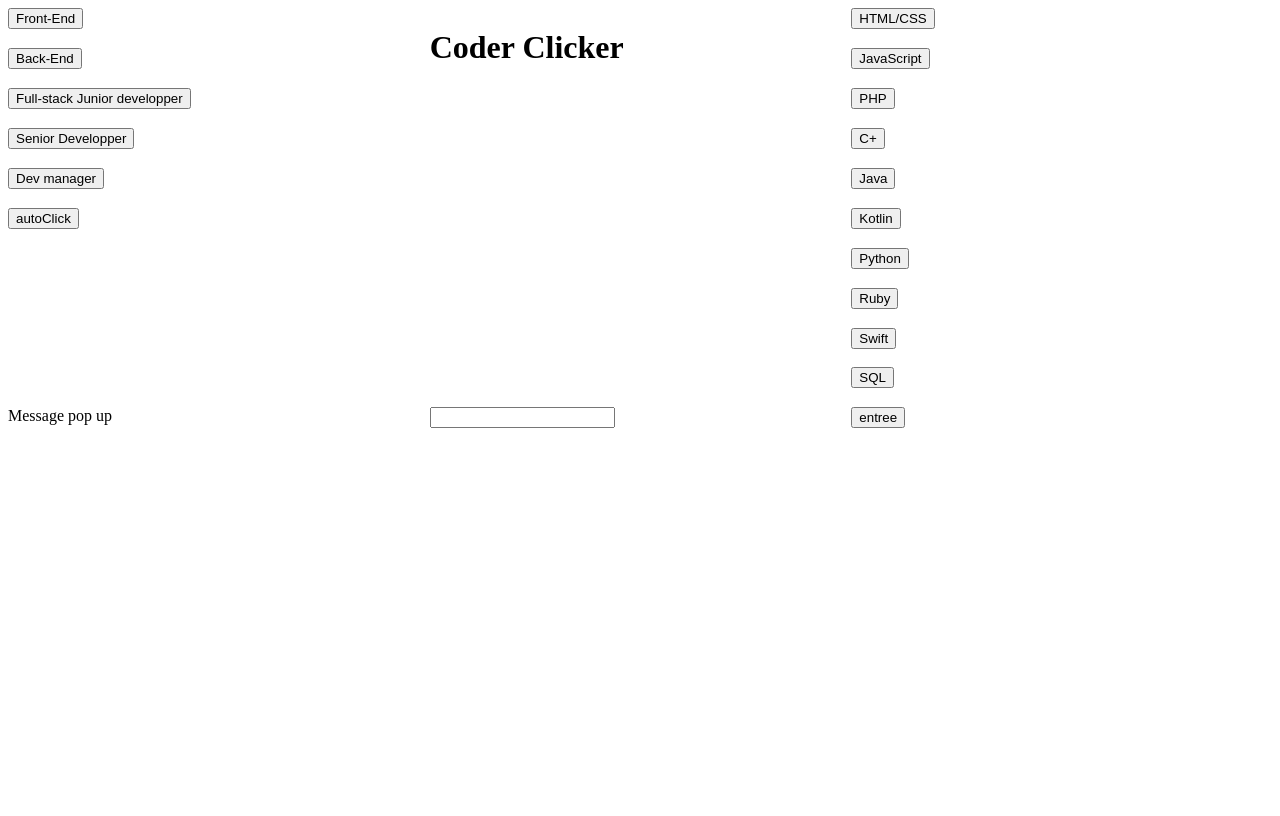
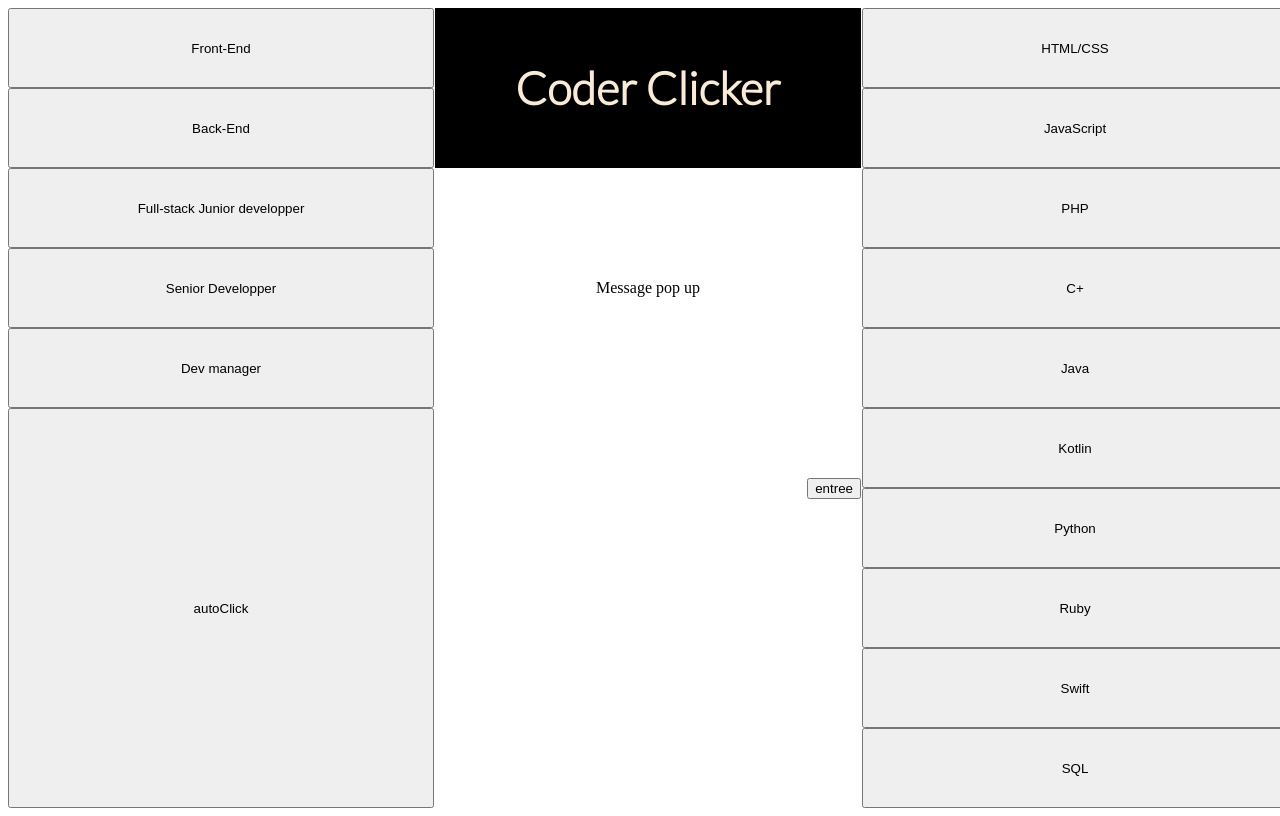
Before and after one commit to JilaniN/CookieClicker, a plain HTML site: page index.html in a window 1280 px wide. Drawn offline with Linux system fonts and the light colour scheme.

Commit message:
update html

```diff
--- a/index.html
+++ b/index.html
@@ -70,9 +70,9 @@
             <label for="uname" id="messPopUp">Message pop up </label>
         </div>
         <div class="div20">
-             <input type="text" id="score"></div>
+             <a type="text" id="score"></a>
         <div class="div21">
-            <button type="button" id="entree">entree</button> </div>
+            <button type="button" id="entree" onclick="incrementScore()">entree</button> </div>
         </div>
 
         <script src="script.js"></script>
--- a/script.js
+++ b/script.js
@@ -1,9 +1,5 @@
 const elements = {
-    score: 0,
     displayScore: null,
-    multiplier: null,
-    coffee: null,
-    autoClick: null,
 }
 
 const click = {
@@ -11,10 +7,9 @@ const click = {
 }
 
 // Lier les elements aux id
-elements.score = document.querySelector('#score');
 elements.multiplier = document.querySelector('#multiplier');
 elements.coffee = document.querySelector('#coffee');
-elements.displayScore = document.querySelector('#displayScore')
+elements.displayScore = document.querySelector('#score')
 
 // Affiche le bouton Score
 
--- a/style.css
+++ b/style.css
@@ -1,9 +1,13 @@
+
+
 .parent {
     display: grid;
     grid-template-columns: repeat(3, 1fr);
     grid-template-rows: repeat(10, 1fr);
     grid-column-gap: 1px;
     grid-row-gap: 0px;
+    width: 100vw;
+    height: 100vh;
     }
 
     .div1 { grid-area: 1 / 3 / 2 / 4; }
@@ -16,7 +20,11 @@
     .div8 { grid-area: 8 / 3 / 9 / 4; }
     .div9 { grid-area: 9 / 3 / 10 / 4; }
     .div10 { grid-area: 10 / 3 / 11 / 4; }
-    .div11 { grid-area: 1 / 2 / 3 / 3; }
+    .div11 { grid-area: 1 / 2 / 3 / 3;
+        display: flex;
+        justify-content: center;
+        align-items: center;
+         background-color: black; }
     .div12 { grid-area: 3 / 2 / 11 / 3; }
     .div13 { grid-area: 1 / 1 / 2 / 2; }
     .div14 { grid-area: 2 / 1 / 3 / 2; }
@@ -24,3 +32,120 @@
     .div16 { grid-area: 4 / 1 / 5 / 2; }
     .div17 { grid-area: 5 / 1 / 6 / 2; }
     .div18 { grid-area: 6 / 1 / 11 / 2; }
+    .div19 { grid-area: 3 / 2 / 6 / 3;
+        display: flex;
+        justify-content: center;
+        align-items: center;}
+.div20 { grid-area: 6 / 2 / 8 / 3;
+    display: flex;
+    justify-content: center;
+    align-items: center;}
+.div21 { grid-area: 8 / 2 / 11 / 3; }
+
+
+
+
+    #title {
+        text-align: center;
+        font-family: 'Lato', sans-serif;
+        color: antiquewhite;
+        margin: auto;
+        font-size: 45px;
+    }
+
+    #HTML{
+        width: 100%;
+        height: 100%;
+    }
+
+    #JavaScript{
+        width: 100%;
+        height: 100%;
+    }
+
+    #PHP{
+        width: 100%;
+        height: 100%;
+    }
+
+    #C{
+        width: 100%;
+        height: 100%;
+    }
+
+    #Java{
+        width: 100%;
+        height: 100%;
+    }
+
+    #Kotlin{
+        width: 100%;
+        height: 100%;
+    }
+
+
+    #Python{
+        width: 100%;
+        height: 100%;
+    }
+
+    #Ruby{
+        width: 100%;
+        height: 100%;
+    }
+
+    #Swift{
+        width: 100%;
+        height: 100%;
+    }
+
+    #SQL{
+        width: 100%;
+        height: 100%;
+    }
+
+
+    #Entree{
+        display: flex;
+        align-items: center;
+        justify-content: center;
+    }
+    #FrontEnd {
+        width: 100%;
+        height: 100%;
+    }
+
+    #BackEnd{
+        width: 100%;
+        height: 100%;
+    }
+
+    #FullStack{
+        width: 100%;
+        height: 100%;
+    }
+
+    #Senior{
+        width: 100%;
+        height: 100%;
+    }
+
+    #devMan{
+        width: 100%;
+        height: 100%;
+    }
+
+    #autoClick{
+        width: 100%;
+        height: 100%;
+    }
+
+    #score{
+        width: 90%;
+        height: 30%;
+    }
+
+    #entree{
+        width: 100%;
+        height: 100%;
+    }
```
